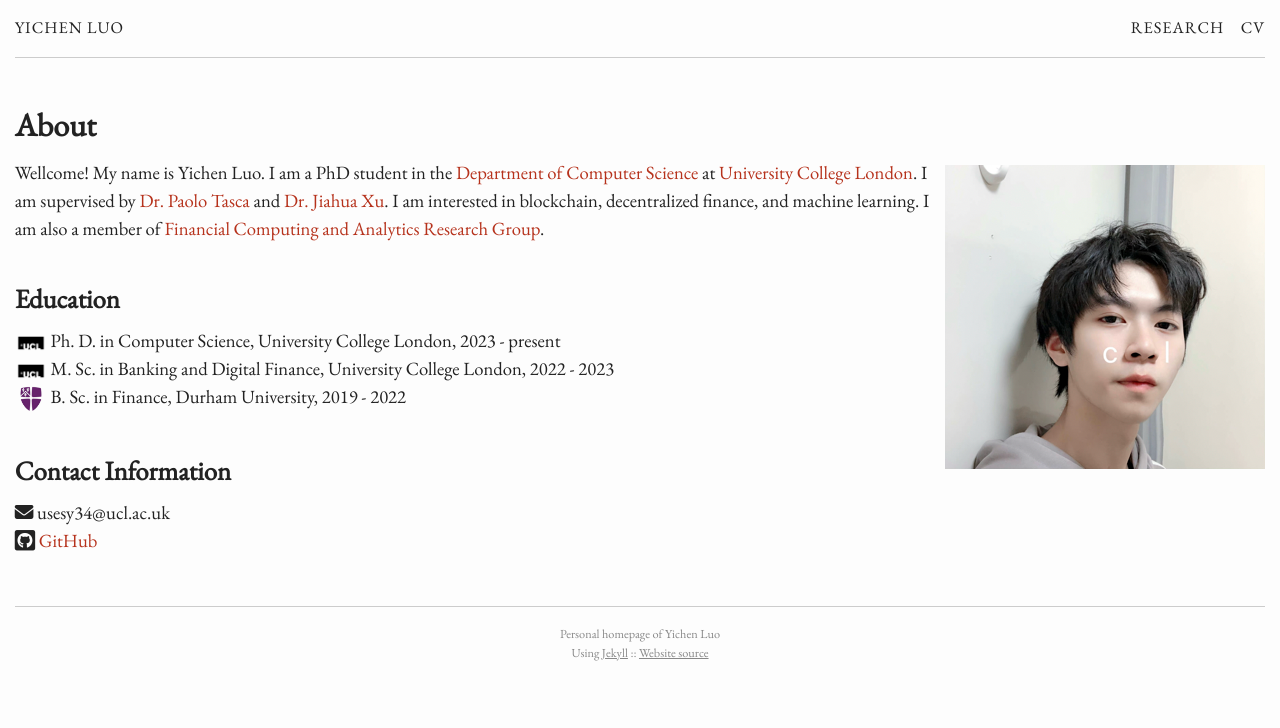
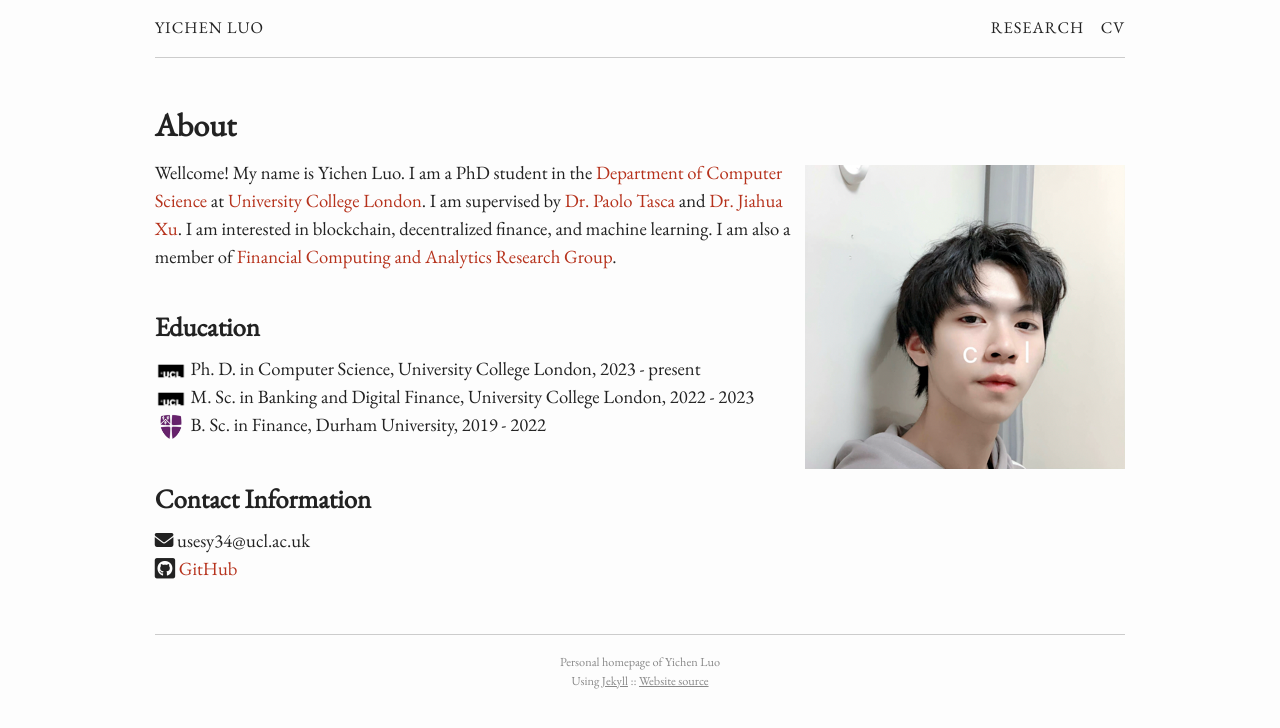
Before and after one commit to lyc0603/lyc0603.github.io, a Jekyll site: the page built from index.md, in a window 1280 px wide. Shown: the top 728 px of the page. Built offline with Jekyll 4.4.1, drawn with Linux system fonts in a browser that asks for light colours.

Commit message:
adjust width

```diff
--- a/css/main.scss
+++ b/css/main.scss
@@ -30,7 +30,7 @@ $header-hover-url: $url-color;
 $line-color: $grey-light;
 
 // Width of the content area
-$content-width: 70em;
+$content-width: 55em;
 $content-min-width: 15em;
 $mobile: 32em;
 $desktop: 50em;
```
